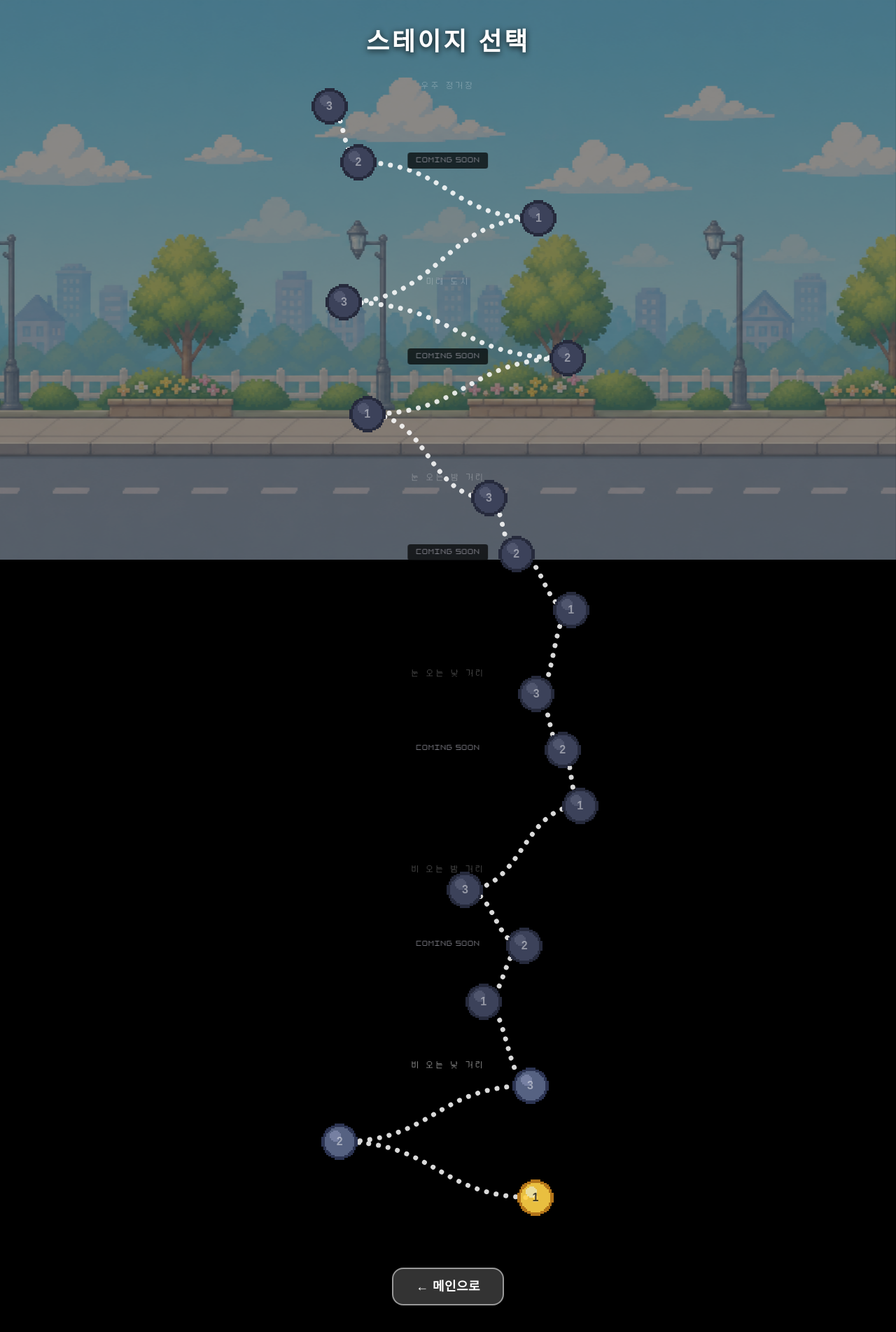
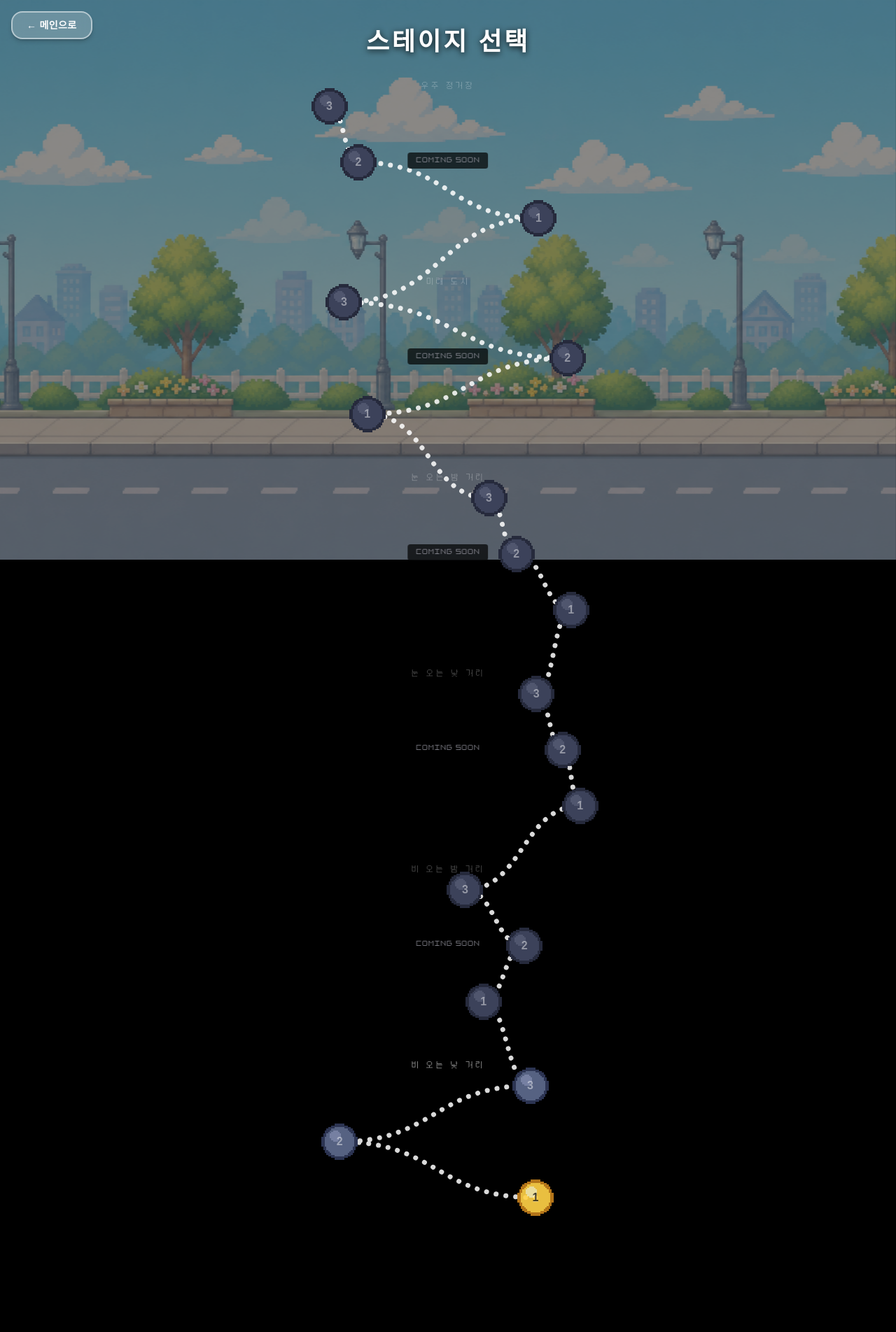
Before and after one commit to LEESOLL/rain-dash, a Next.js app: page /play in a window 1280 px wide. Shown: the whole page at 70% size. After the commit the page ends 1812 px from the top, so only its background shows below. Built offline with nearby package versions, Linux system fonts and the light colour scheme; a web font is replaced by a local one.

Commit message:
fix(ui): 랭킹페이지 메인으로 가기 버튼 위치 수정

```diff
--- a/app/play/page.tsx
+++ b/app/play/page.tsx
@@ -75,6 +75,12 @@ export default function StageSelectPage() {
       />
       <div className="pointer-events-none fixed inset-0 z-0 bg-black/45" />
 
+      <div className="fixed left-4 top-4 z-30">
+        <GameButton size="sm" href="/">
+          ← 메인으로
+        </GameButton>
+      </div>
+
       <div className="relative z-10 flex w-full flex-col items-center">
         <h1 className="mb-8 text-4xl font-bold tracking-widest [text-shadow:_0_2px_8px_rgb(0_0_0_/_85%)]">
           스테이지 선택
@@ -83,12 +89,6 @@ export default function StageSelectPage() {
         <div className="w-full max-w-xl">
           <StageMap bundles={bundles} progress={progress} />
         </div>
-
-        <div className="mt-10">
-          <GameButton size="md" href="/">
-            ← 메인으로
-          </GameButton>
-        </div>
       </div>
     </main>
   );
```
